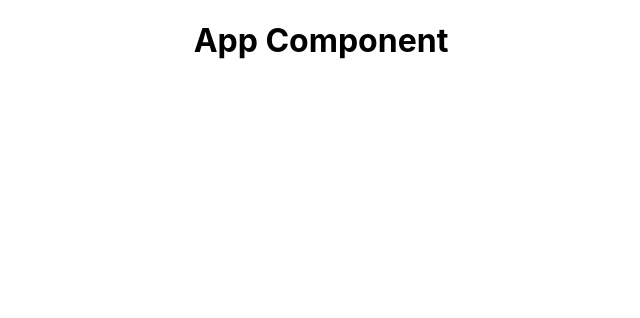
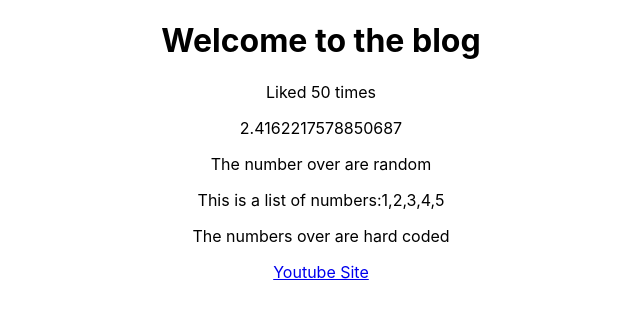
Before and after one commit to CChumChum/React-Practice, a React (Create React App) app: page / in a window 1280 px wide. Shown: the top 318 px of the page, without its empty margins (319-959 px from the left). Built offline with nearby package versions, Linux system fonts and the light colour scheme.

Commit message:
Experemetning with dynamic values

```diff
--- a/src/App.js
+++ b/src/App.js
@@ -1,11 +1,26 @@
-import logo from './logo.svg';
 import './App.css';
 
 function App() {
+
+  const title = "Welcome to the blog";
+  const likes = 50;
+  // const person = {name: "yoshi", age: 30};
+  const link = "https://www.youtube.com"
+
   return (
     <div className="App">
       <div className="content">
-        <h1>App Component</h1>
+        <h1>{ title }</h1>
+        <p>Liked { likes } times</p>
+
+        {/* <p>{person}</p> */}
+
+        <p>{ Math.random() * 10 }</p>
+        <p>{"The number over are random"}</p>
+        <p>{"This is a list of numbers:" + [1, 2, 3, 4, 5]}</p>
+        <p>The numbers over are hard coded</p>
+
+        <a href={ link }>Youtube Site</a>
       </div>
     </div>
   );
```
